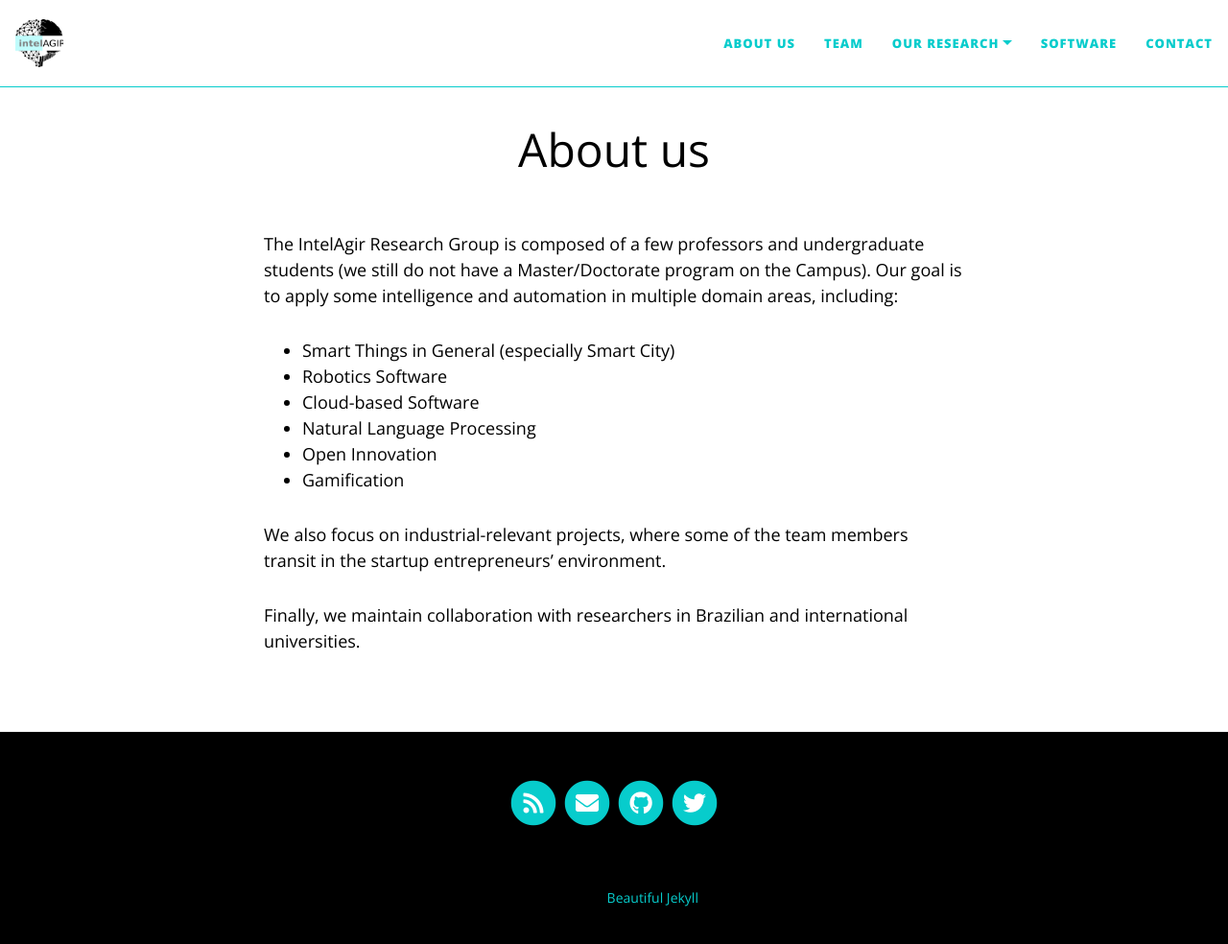
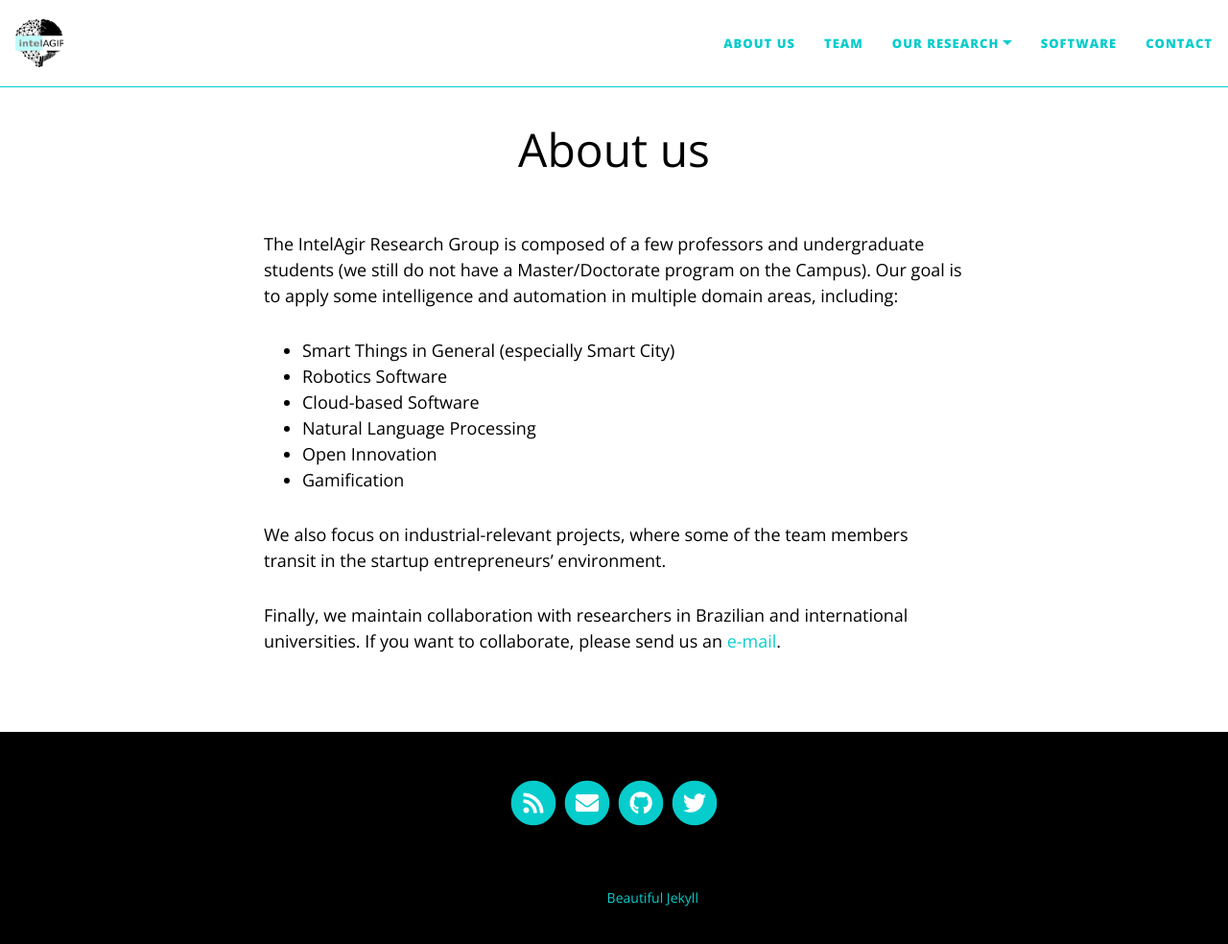
Before and after one commit to IntelAgir-Research-Group/intelagir-research-group.github.io, a Jekyll site: the page built from pages/about.md, in a window 1280 px wide and 996 px high. Shown: the top 984 px of the window at 96% size. Built offline with Jekyll 4.4.1, drawn with Linux system fonts in a browser that asks for light colours; nearby versions of some CDN libraries.

Commit message:
Update about.md

```diff
--- a/pages/about.md
+++ b/pages/about.md
@@ -15,7 +15,7 @@ The IntelAgir Research Group is composed of a few professors and undergraduate s
 
 We also focus on industrial-relevant projects, where some of the team members transit in the startup entrepreneurs' environment.
 
-Finally, we maintain collaboration with researchers in Brazilian and international universities.
+Finally, we maintain collaboration with researchers in Brazilian and international universities. If you want to collaborate, please send us an [e-mail](mailto://michelalbonico@utfpr.edu.br).
 
 <!--
 We carry out studies to support architectural software concepts in the area of Internet of Things (IoT), through data science we structure our research and apply scientific knowledge in the development of sustainable technologies. The Brazil has a society with critical elaboration capacity in face of the adoption of new technologies therefore, presenting a scientific basis, technical capacity and results are principles to develop and maintain software systems.
```
